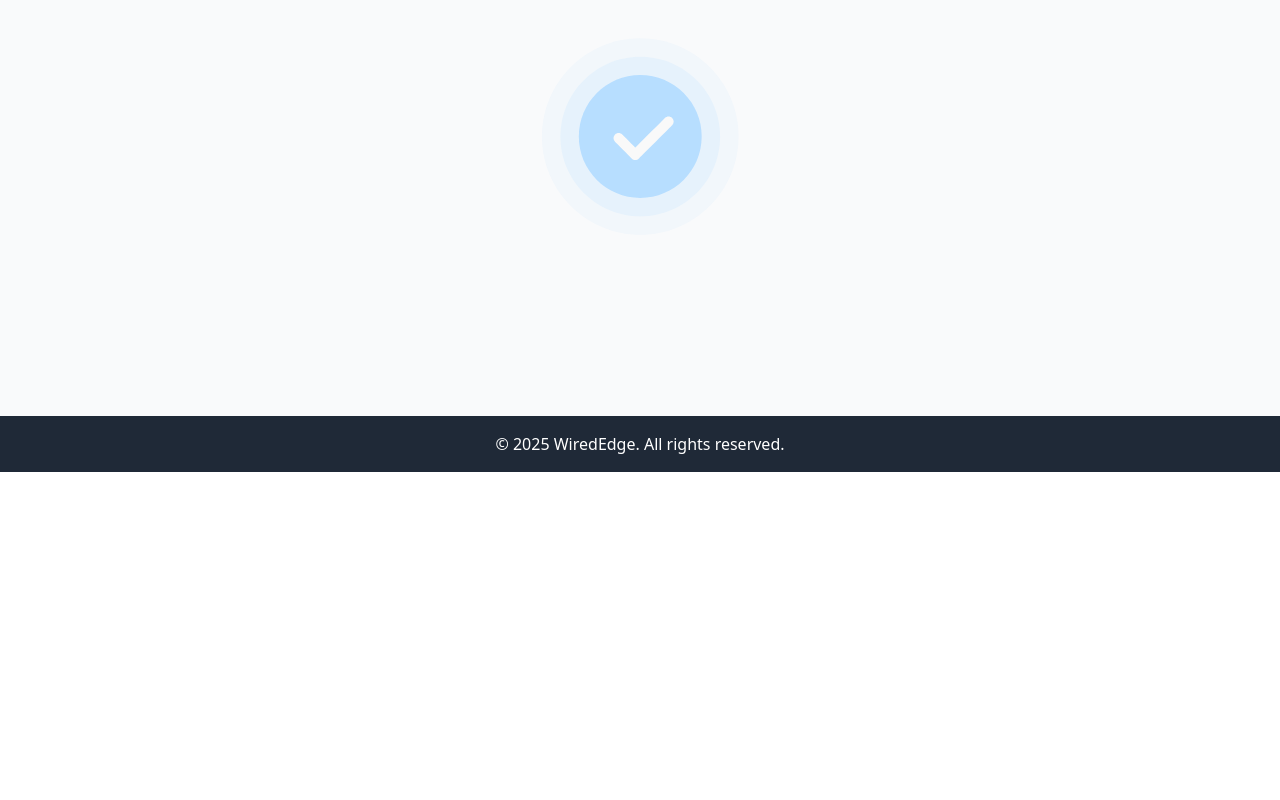
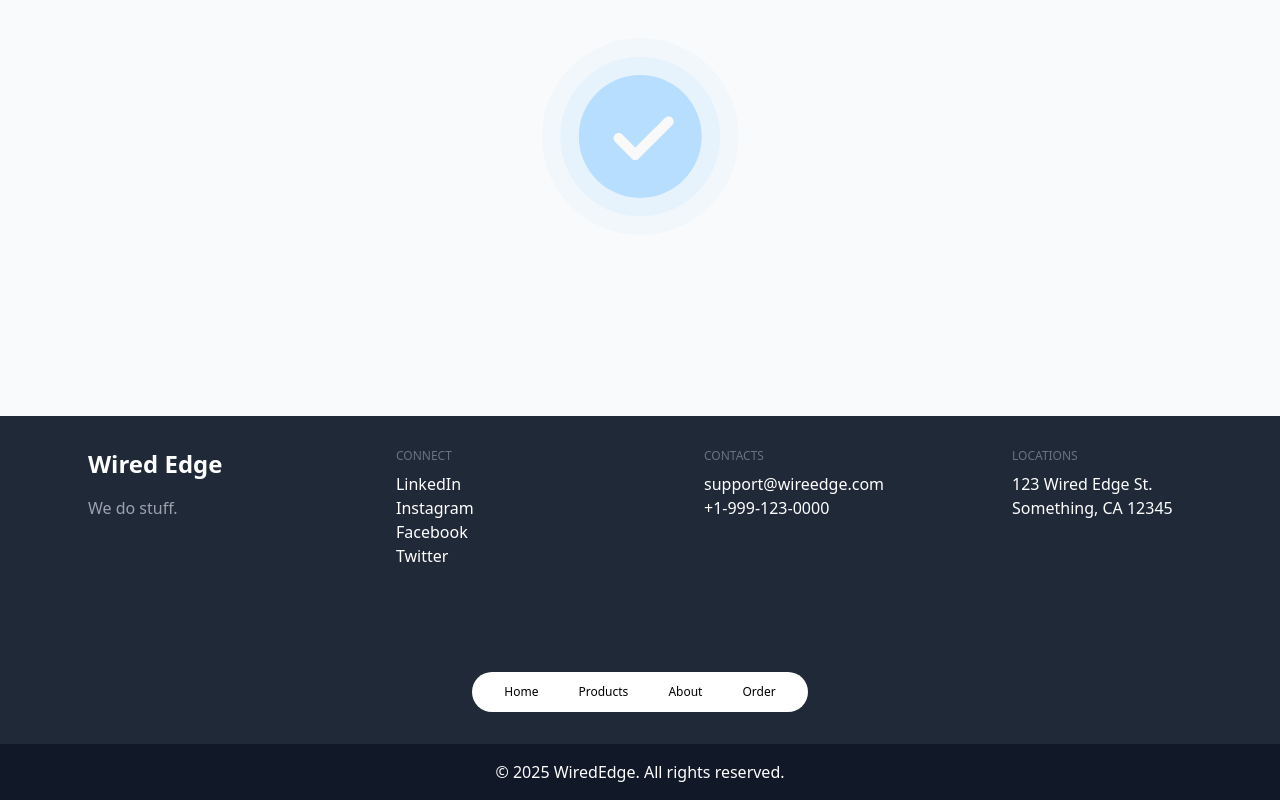
Before and after one commit to carloc3005/349-website, a React (Vite) app: page /order-confirmation in a window 1280 px wide. Shown: the part 504-1304 px from the top of the page. Before the commit the page ends 976 px from the top, so only its background shows below. Built offline with nearby package versions, Linux system fonts and the light colour scheme.

Commit message:
added footer

```diff
--- a/src/frontend/pages/footer.jsx
+++ b/src/frontend/pages/footer.jsx
@@ -1,9 +1,74 @@
 import React from 'react';
+import { useNavigate, useLocation } from 'react-router-dom';
 
 const Footer = () => {
+  const navigate = useNavigate();
+  const location = useLocation();
+
+  const isActive = (path) => location.pathname === path;
+
   return (
-    <footer className="bg-gray-800 text-white p-4 text-center">
-      <p>&copy; {new Date().getFullYear()} WiredEdge. All rights reserved.</p>
+    <footer className="flex flex-col items-center justify-center bg-gray-800 text-white">
+      <div className="max-w-7xl mx-auto grid grid-cols-1 md:grid-cols-4 gap-32 py-8">
+        {/* Logo Section */}
+        <div className="flex flex-col items-center md:items-start">
+          <h1 className="text-2xl font-bold mb-4">Wired Edge</h1>
+          <p className="text-gray-400 text-md">We do stuff.</p>
+        </div>
+
+        {/* Social Links */}
+        <div>
+          <h4 className="uppercase text-xs mb-2 text-gray-500">Connect</h4>
+          <p className="hover:underline cursor-pointer">LinkedIn</p>
+          <p className="hover:underline cursor-pointer">Instagram</p>
+          <p className="hover:underline cursor-pointer">Facebook</p>
+          <p className="hover:underline cursor-pointer">Twitter</p>
+        </div>
+
+        {/* Contact Info */}
+        <div>
+          <h4 className="uppercase text-xs mb-2 text-gray-500">Contacts</h4>
+          <p>support@wireedge.com</p>
+          <p>+1-999-123-0000</p>
+        </div>
+
+        {/* Address */}
+        <div>
+          <h4 className="uppercase text-xs mb-2 text-gray-500">Locations</h4>
+          <p>123 Wired Edge St.</p>
+          <p>Something, CA 12345</p>
+        </div>
+      </div>
+
+      {/* Bottom Navigation Pill */}
+      <div className="mt-10 text-xs flex flex-col md:flex-row justify-between items-center space-y-4 md:space-y-0 py-8">
+        <div className="flex gap-2 bg-white text-black rounded-full px-4 py-2">
+          {[
+            { label: 'Home', path: '/' },
+            { label: 'Products', path: '/products' },
+            { label: 'About', path: '/about' },
+            { label: 'Order', path: '/order' }
+          ].map((item) => (
+            <button
+              key={item.path}
+              onClick={() => {
+                navigate(item.path);
+                window.scrollTo(0, 0);
+              }}
+              className={`px-4 py-1 rounded-full ${
+                isActive(item.path) ? 'bg-black text-white' : ''
+              }`}
+            >
+              {item.label}
+            </button>
+          ))}
+        </div>
+      </div>
+
+      {/* Footer Bottom */}
+      <div className="w-full bg-gray-900 text-white text-center py-4">
+        <p>&copy; {new Date().getFullYear()} WiredEdge. All rights reserved.</p>
+      </div>
     </footer>
   );
 };
```
